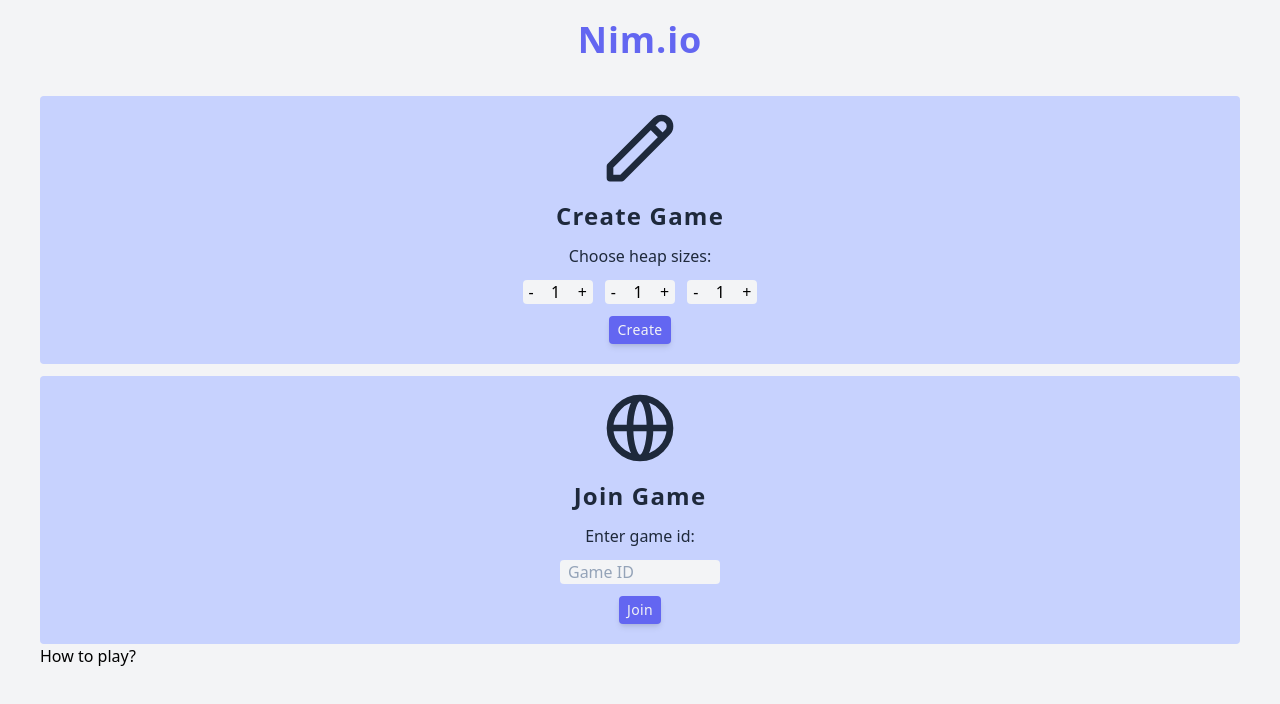
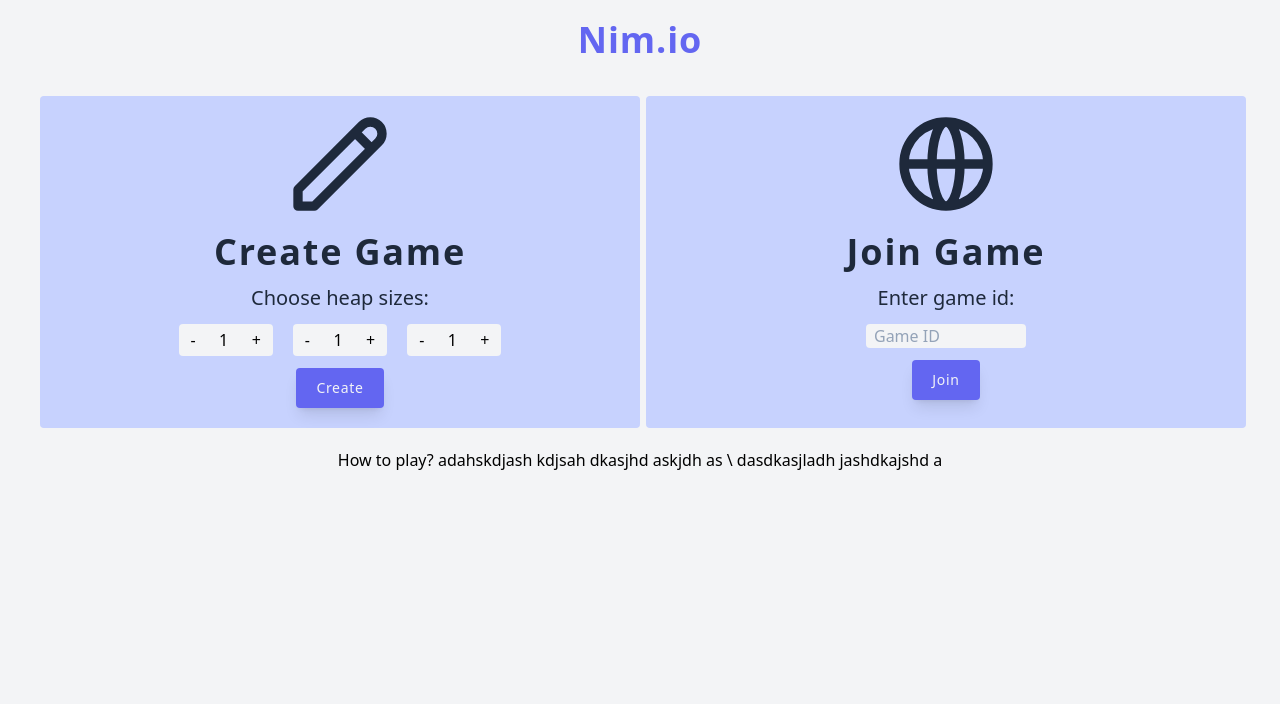
Before and after one commit to GuyHaviv37/nim.io-web, a React (Vite) app: page / in a window 1280 px wide. Shown: the top 704 px of the page. Built offline with nearby package versions, Linux system fonts and the light colour scheme; no server answers.

Commit message:
reponsive main menu

```diff
--- a/src/components/HeapInput.tsx
+++ b/src/components/HeapInput.tsx
@@ -15,21 +15,23 @@ const HeapInput: React.FC<HeapInputProps> = (props) => {
     }, [setValue])
 
     return (
-    <div>
+    <div className="flex xl:h-8">
         <button className="bg-gray-100 px-1.5 rounded-l
         focus:outline-indigo-700 focus:outline-offset-0
-        hover:bg-gray-200 hover:text-black"
+        hover:bg-gray-200 hover:text-black
+        xl:px-3"
         onClick={() => setValue(Math.max(1, value - 1))}>
             <span className="m-auto font-thin">-</span>
         </button>
-        <input className="outline-none bg-gray-100 text-center h-6 w-8
+        <input className="outline-none bg-gray-100 text-center w-8
         focus:outline-none"
         type="number" min="1" max="25"
         name={name}
         value={value} onChange={onChangeHandler}/>
         <button className="px-1.5 bg-gray-100 rounded-r
         focus:outline-indigo-700 focus:outline-offset-0
-        hover:bg-gray-200 hover:text-black"
+        hover:bg-gray-200 hover:text-black
+        xl:px-3"
         onClick={() => setValue(Math.min(25, value + 1))}>
             <span className="m-auto font-thin text-center">+</span>
         </button>
--- a/src/components/LinkButton.tsx
+++ b/src/components/LinkButton.tsx
@@ -14,7 +14,9 @@ const LinkButton: React.FC<LinkButtonProps> = (props) => {
             <button className='py-1 px-2 rounded tracking-wide text-sm text-gray-100  bg-indigo-500
             shadow-md transform transition focus:outline-none focus:ring-2 focus:ring-indigo-700 focus:ring-offset-1
             hover:-translate-y-0.5 hover:bg-indigo-700 hover:text-white
-            active:translate-y-0'
+            active:translate-y-0
+            lg:py-2 lg:px-4 lg:text-md lg:tracking-wide lg:shadow-lg
+            xl:py-2.5 xl:px-5 xl:tracking-wider'
             >
                 {label}
             </button>
--- a/src/components/MenuCard.tsx
+++ b/src/components/MenuCard.tsx
@@ -7,12 +7,12 @@ interface MenuCardProps {
     subtitle: string;
 }
 
-const iconStyles = "h-20 w-20 text-slate-800"
+const iconStyles = "h-20 w-20 text-slate-800 xl:h-28 xl:w-28"
 
 const renderIcon = (iconName: string) => {
     if (iconName === 'pencil') {
         return (
-            <PencilIcon className='h-20 w-20 text-slate-800'/>
+            <PencilIcon className='h-20 w-20 text-slate-800 xl:h-28 xl:w-28'/>
         )
     } else if (iconName === 'globe') {
         return (
@@ -24,10 +24,11 @@ const renderIcon = (iconName: string) => {
 const MenuCard: React.FC<MenuCardProps> = (props) => {
     const { title, subtitle, icon, children} = props;
     return (
-        <div className="bg-indigo-200 rounded flex flex-col items-center space-y-3 pt-3 pb-5">
+        <div className="bg-indigo-200 rounded flex flex-col items-center space-y-3 pt-3 pb-5
+        lg:max-w-lg lg:justify-self-center lg:w-full xl:max-w-3xl">
             {renderIcon(icon)}
-            <h2 className='text-slate-800 text-2xl tracking-wider font-semibold'>{title}</h2>
-            <h6 className='text-slate-800 text-md'>{subtitle}</h6>
+            <h2 className='text-slate-800 text-2xl tracking-wider font-semibold lg:text-3xl xl:text-4xl'>{title}</h2>
+            <h6 className='text-slate-800 text-md lg:text-lg xl:text-xl'>{subtitle}</h6>
             {children}
         </div>
     )
--- a/src/screens/MainMenuScreen/index.tsx
+++ b/src/screens/MainMenuScreen/index.tsx
@@ -22,13 +22,13 @@ const MainMenuScreen: React.FC = () => {
         <div className="pt-5">
             <h2 className='font-semibold text-4xl text-center tracking-wide text-indigo-500'>Nim.io</h2>
             <div className="mt-9 px-10">
-                <div className="grid grid-row-3 space-y-3">
+                <div className="grid grid-rows-2 space-y-3 sm:grid-rows-1 sm:grid-cols-2 sm:space-x-2 sm:space-y-0 md:space-x-3">
                     <MenuCard
                         title="Create Game"
                         subtitle="Choose heap sizes:"
                         icon="pencil"
                     >
-                        <div className="flex space-x-3 mb-10">
+                        <div className="flex space-x-3 mb-10 xl:space-x-5">
                             <HeapInput name="heapA" value={heapA} setValue={setHeapA}/>
                             <HeapInput name="heapB" value={heapB} setValue={setHeapB}/>
                             <HeapInput name="heapC" value={heapC} setValue={setHeapC}/>
@@ -44,8 +44,11 @@ const MainMenuScreen: React.FC = () => {
                         <LinkButton label="Join" pathname={`/game/${gameId}/2`}/>
                     </MenuCard>
                 </div>
-                <div>How to play?</div>
             </div>
+            <div className=" bg-gray-100 py-5 text-center">How to play?
+            adahskdjash kdjsah dkasjhd askjdh as \
+            dasdkasjladh
+             jashdkajshd a</div>
         </div>
     )
 }
```
